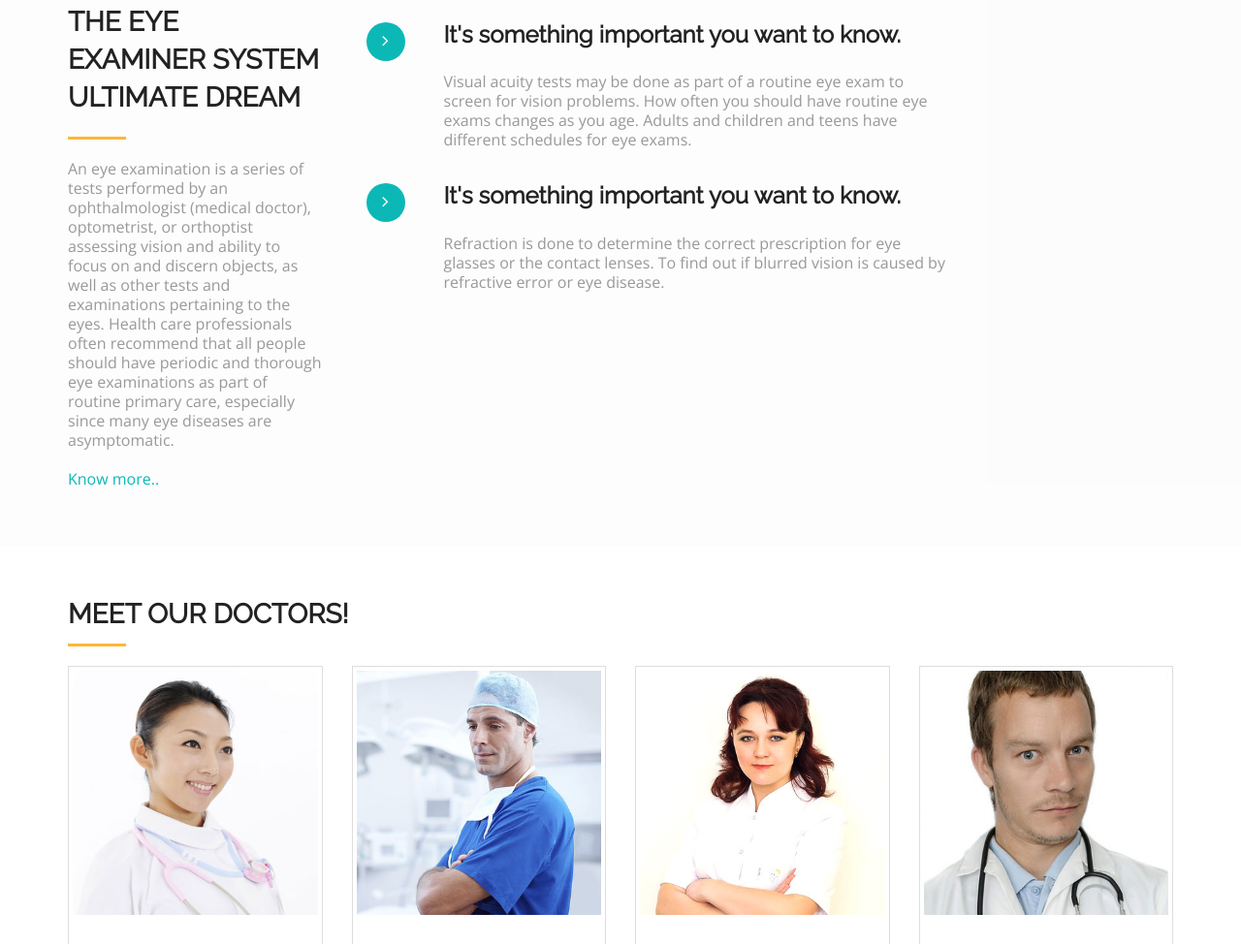
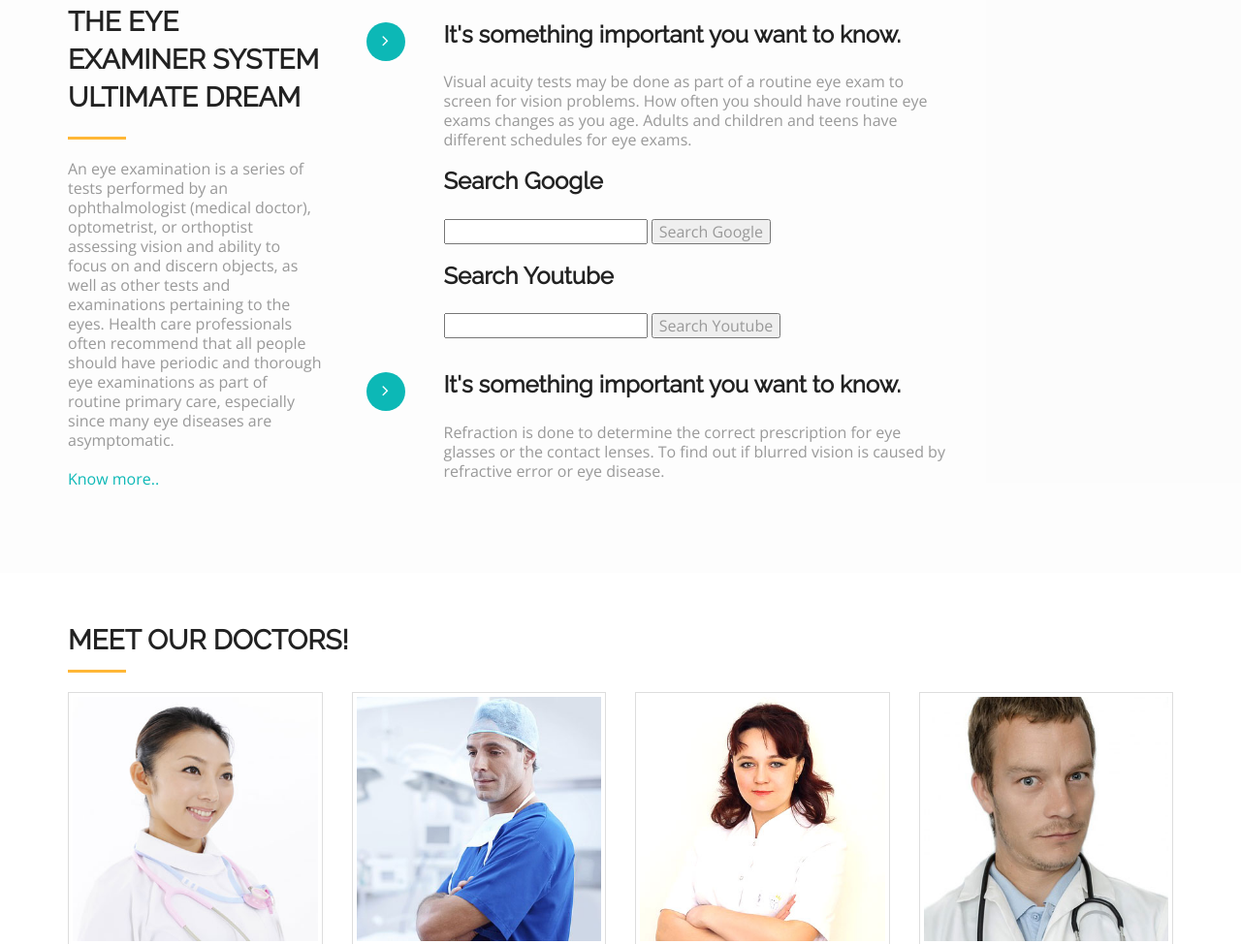
Before and after one commit to Nausheen07/eyeexaminer.github.io, a plain HTML site: page index.html in a window 1280 px wide. Shown: the part 1789-2763 px from the top of the page at 97% size. Drawn offline with nearby package versions, Linux system fonts and the light colour scheme; a web font is replaced by a local one.

Commit message:
update index.html
update

```diff
--- a/index.html
+++ b/index.html
@@ -200,7 +200,21 @@
                 <h3>It's something important you want to know.</h3>
                 <p>Visual acuity tests may be done as part of a routine eye exam to screen for vision problems. How often you should
                   have routine eye exams changes as you age. Adults and children and teens have
-                  different schedules for eye exams. </p>
+                  different schedules for eye exams.
+                  <h3>Search Google</h3>
+                  <form action="https://www.google.com/search">
+                      <input type="text" name="q">
+                      <button>Search Google</button>
+                  </form>
+                  <h3>Search Youtube</h3>
+                  <form action="https://www.youtube.com/results">
+                      <input type="text" name="search_query">
+                      <button>Search Youtube</button>
+                  </form>
+
+
+
+                </p>
               </div>
             </div>
             <div class="more-features-box-text">
```
